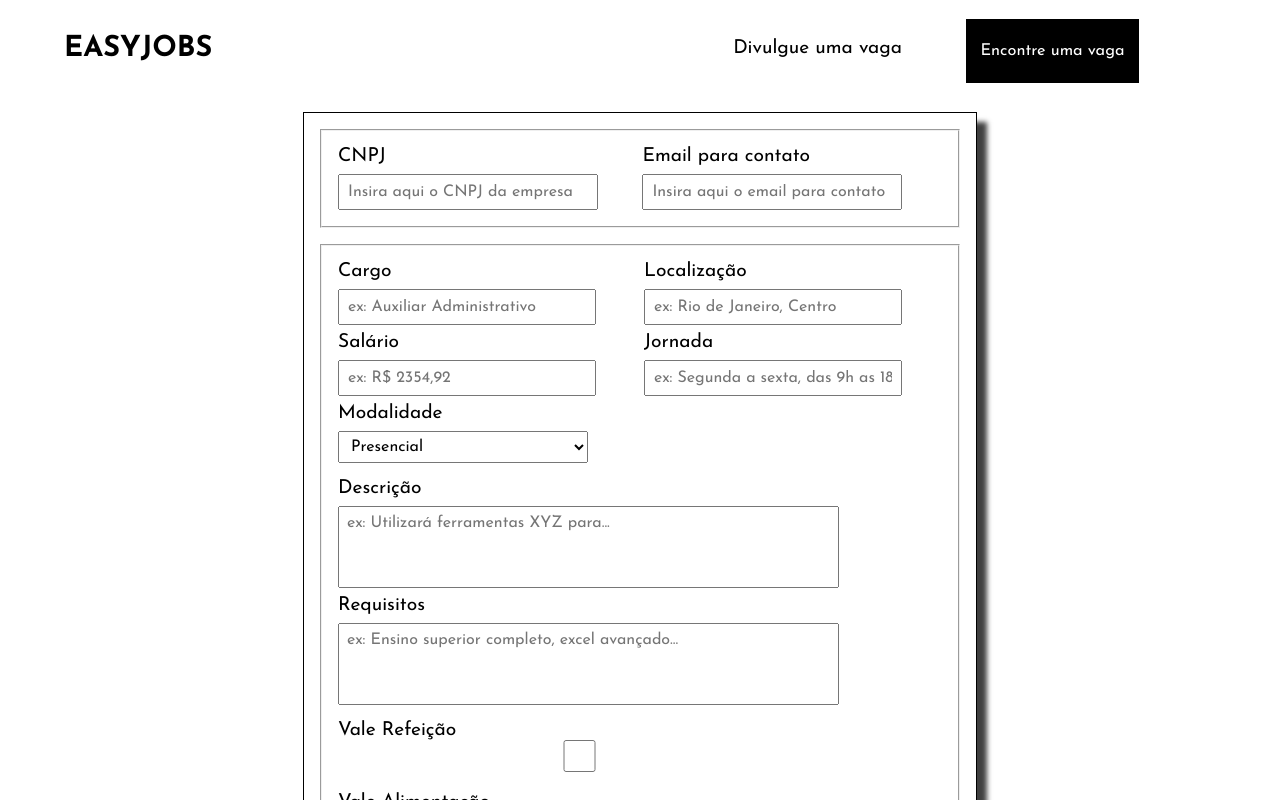
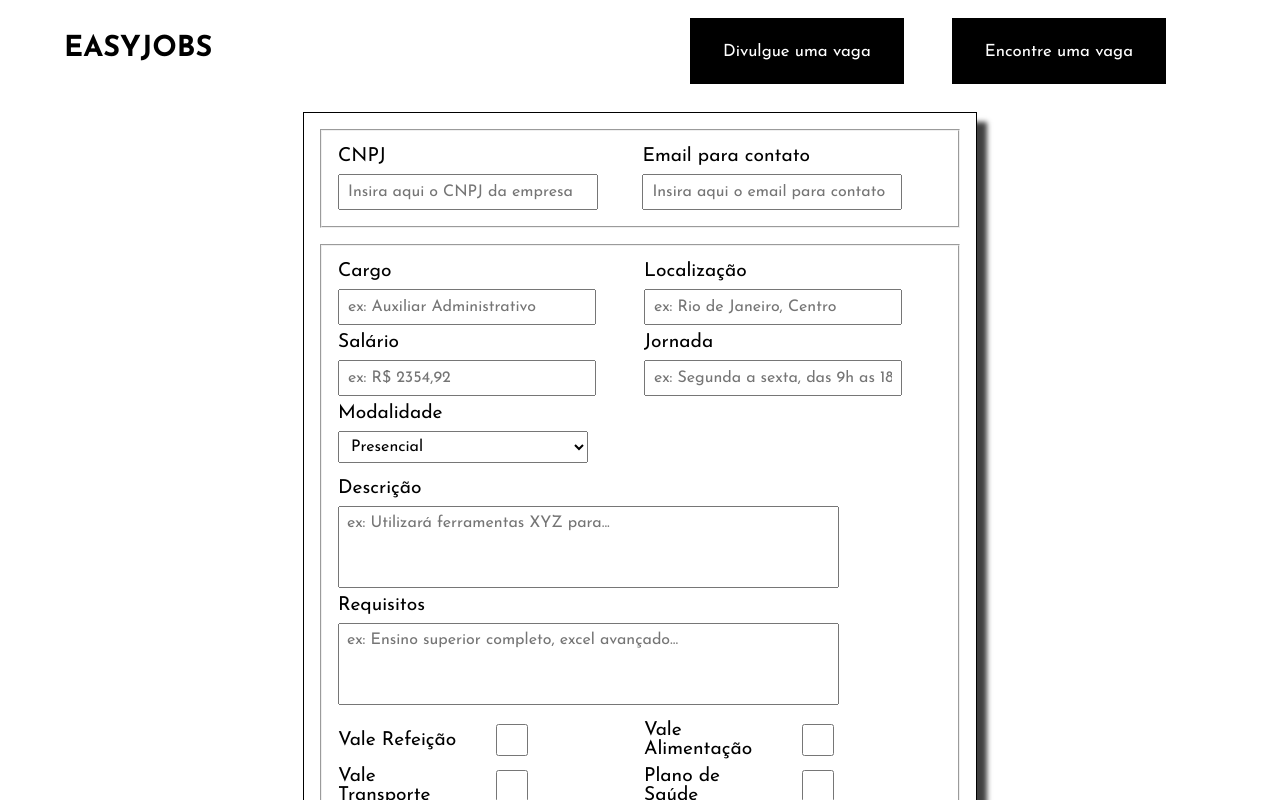
Before and after one commit to CaioMar7/easy-jobs, a React (Vite) app: page /divulgarvaga in a window 1280 px wide. Shown: the top 800 px of the page. Built offline with nearby package versions, Linux system fonts and the light colour scheme; some icons are missing; a web font is replaced by a local one.

Commit message:
ActionLinkBtn refatorado.

```diff
--- a/src/components/ActionLinkBtn/index.tsx
+++ b/src/components/ActionLinkBtn/index.tsx
@@ -1,17 +1,16 @@
 import { ReactNode, ButtonHTMLAttributes } from "react";
+
 import { Container } from "./styles";
-
-import { Link } from "react-router-dom";
 
 interface ActionLinkBtnProps extends ButtonHTMLAttributes<HTMLButtonElement> {
     to?: string | undefined;
     children: ReactNode
 }
 
-export const ActionLinkBtn: React.FC<ActionLinkBtnProps> = ({to, children, ...buttonProps}) => {
+export const ActionLinkBtn: React.FC<ActionLinkBtnProps> = ({to, children}) => {
     return (
-        <Container {...buttonProps}>
-            <Link to={to ? to : ""} > {children} </Link>
+        <Container to={to ? to : ""} >
+            {children}
         </Container>
     )
 }
--- a/src/components/ActionLinkBtn/styles.ts
+++ b/src/components/ActionLinkBtn/styles.ts
@@ -1,10 +1,7 @@
+import { Link } from "react-router-dom";
 import styled from "styled-components";
 
-export const Container = styled.button`
-
-    min-height: 3rem;
-    min-width: 4rem;
-
+export const Container = styled(Link)`
     background-color: ${({theme}) => theme.COLORS.PRIMARY};
 
     border: 1px solid ${({theme}) => theme.COLORS.PRIMARY};
@@ -13,22 +10,30 @@ export const Container = styled.button`
 
     margin-top: 0.8vh;
 
-    a {
-        height: 100%;
-        width: 100%;
+    color: ${({theme}) => theme.COLORS.SECONDARY};
 
-        color: ${({theme}) => theme.COLORS.SECONDARY};
+    display: flex;
+    align-items: center;
+    justify-content: center;
 
-        font-size: calc(.7vh + .7rem);
+    min-height: 3rem;
+    min-width: 2rem;
+
+    padding: 0 2rem;
+
+    font-size: calc(.7vh + .7rem);
+
+    gap: 1rem;
+
+    svg {
+        fill: ${({theme}) => theme.COLORS.SECONDARY};
     }
 
     &:hover {
         background-color: ${({theme}) => theme.COLORS.SECONDARY};
         cursor: pointer;
 
-        a {
-            color: ${({theme}) => theme.COLORS.PRIMARY};
-        }
+        color: ${({theme}) => theme.COLORS.PRIMARY};
 
         svg {
             fill: ${({theme}) => theme.COLORS.PRIMARY};
--- a/src/components/Header/index.tsx
+++ b/src/components/Header/index.tsx
@@ -10,7 +10,7 @@ export function Header() {
             <nav>
                 <h1> <Link to="/"> EASYJOBS <PiBagFill /> </Link> </h1>
                 <ul>
-                    <li> <Link to="/divulgarvaga">  Divulgue uma vaga </Link> </li>
+                    <ActionLinkBtn to="/divulgarvaga">  Divulgue uma vaga </ActionLinkBtn>
                     <ActionLinkBtn to="/vagas"> Encontre uma vaga  </ActionLinkBtn>
                 </ul>
             </nav>
--- a/src/pages/Home/styles.ts
+++ b/src/pages/Home/styles.ts
@@ -58,6 +58,7 @@ export const FirstSection = styled.section `
             justify-content: center;
 
             button {
+
                 width: 70%;
                 align-self: center;
             }
--- a/src/pages/NewJob/index.tsx
+++ b/src/pages/NewJob/index.tsx
@@ -1,7 +1,7 @@
 import { useForm } from "react-hook-form";
 import { ActionLinkBtn } from "../../components/ActionLinkBtn";
 import { Header } from "../../components/Header";
-import { CompanyFields, Container, FormButtons, JobFields, NewJobForm } from "./styles";
+import { CompanyFields, Container, FormButtons, JobBenefits, JobDetails, JobFields, JobInfos, NewJobForm } from "./styles";
 
 import { z } from "zod"
 import { zodResolver } from "@hookform/resolvers/zod";
@@ -61,7 +61,7 @@ export function NewJob() {
                 </CompanyFields>
 
                 <JobFields>
-                    <div>
+                    <JobInfos>
                         <label htmlFor="jobname">
                             Cargo
                             <input type="text" placeholder="ex: Auxiliar Administrativo" id="jobname" {...register('jobname')}></input>
@@ -106,9 +106,9 @@ export function NewJob() {
                                 <option value="remoto">Remoto</option>
                             </select>
                         </label>
-                    </div>
+                    </JobInfos>
 
-                    <div>
+                    <JobDetails>
                         <label htmlFor="description">
                             Descrição
                             <textarea placeholder="ex: Utilizará ferramentas XYZ para..." {...register('description')} id="description"></textarea>
@@ -118,25 +118,29 @@ export function NewJob() {
                             Requisitos
                             <textarea placeholder="ex: Ensino superior completo, excel avançado..." {...register('required')} id="required"></textarea>
                         </label>
-                    </div>
+                    </JobDetails>
 
+                    <JobBenefits>
                     {
                         benefitsList.map((benefit, index) =>
-                        <div>
+                        <div key={index}>
                             <label key={index}> {benefit} </label>
                             <input key={benefit} type="checkbox" value={benefit} {...register('benefits')}/>
                         </div>
                         )
                     }
+                    </JobBenefits>
 
                 </JobFields>
 
 
 
                 <FormButtons>
-                    <ActionLinkBtn type="submit"> Publicar vaga </ActionLinkBtn>
-                    <ActionLinkBtn type="button" to="/"> Cancelar publicação </ActionLinkBtn>
+                    <button type="submit"> Publicar vaga </button>
+                    <button type="button"> Cancelar publicação </button>
                 </FormButtons>
+
+
             </NewJobForm>
         </Container>
     )
--- a/src/pages/NewJob/styles.ts
+++ b/src/pages/NewJob/styles.ts
@@ -76,19 +76,6 @@ export const JobFields = styled.fieldset`
 
     padding: 1rem;
 
-    div:nth-child(1) {
-        display: grid;
-        grid-template-columns: 1fr 1fr;
-        gap: .5rem;
-    }
-
-    div:nth-child(2) {
-        display: flex;
-        flex-direction: column;
-        gap: .5rem;
-    }
-
-
     label {
         textarea {
             height: 4rem;
@@ -102,6 +89,32 @@ export const JobFields = styled.fieldset`
 
 `
 
+export const JobInfos = styled.div `
+    display: grid;
+    grid-template-columns: 1fr 1fr;
+    gap: .5rem;
+`
+
+export const JobDetails = styled.div `
+    display: flex;
+    flex-direction: column;
+    gap: .5rem;
+`
+
+export const JobBenefits = styled.div `
+    display: grid;
+    grid-template-columns: 1fr 1fr;
+    gap: .5rem;
+
+    div {
+        display: flex;
+        justify-content: center;
+        align-items: center;
+
+        width: 75%;
+    }
+`
+
 export const FormButtons = styled.div `
     display: flex;
     gap: 2rem;
```
